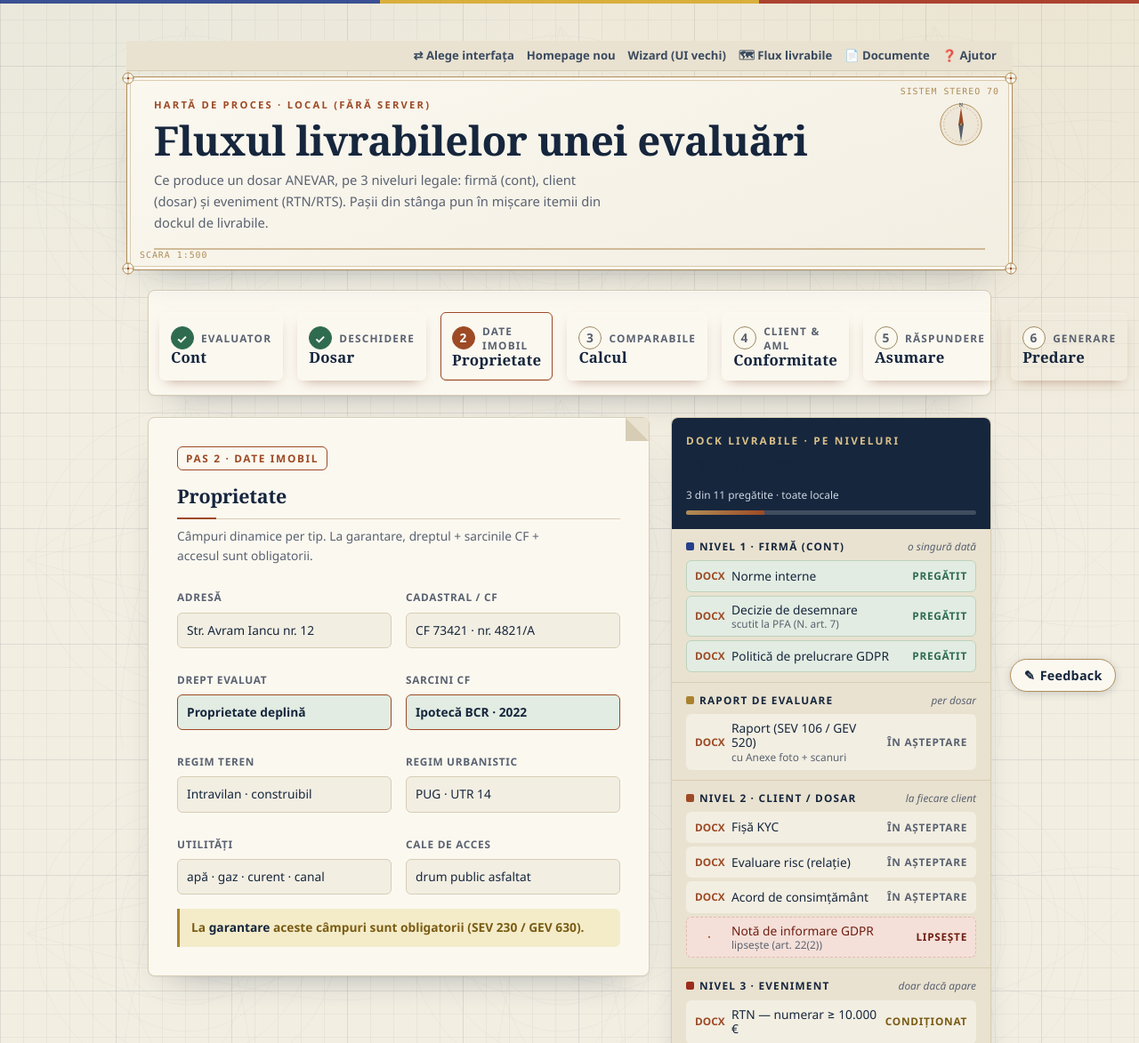
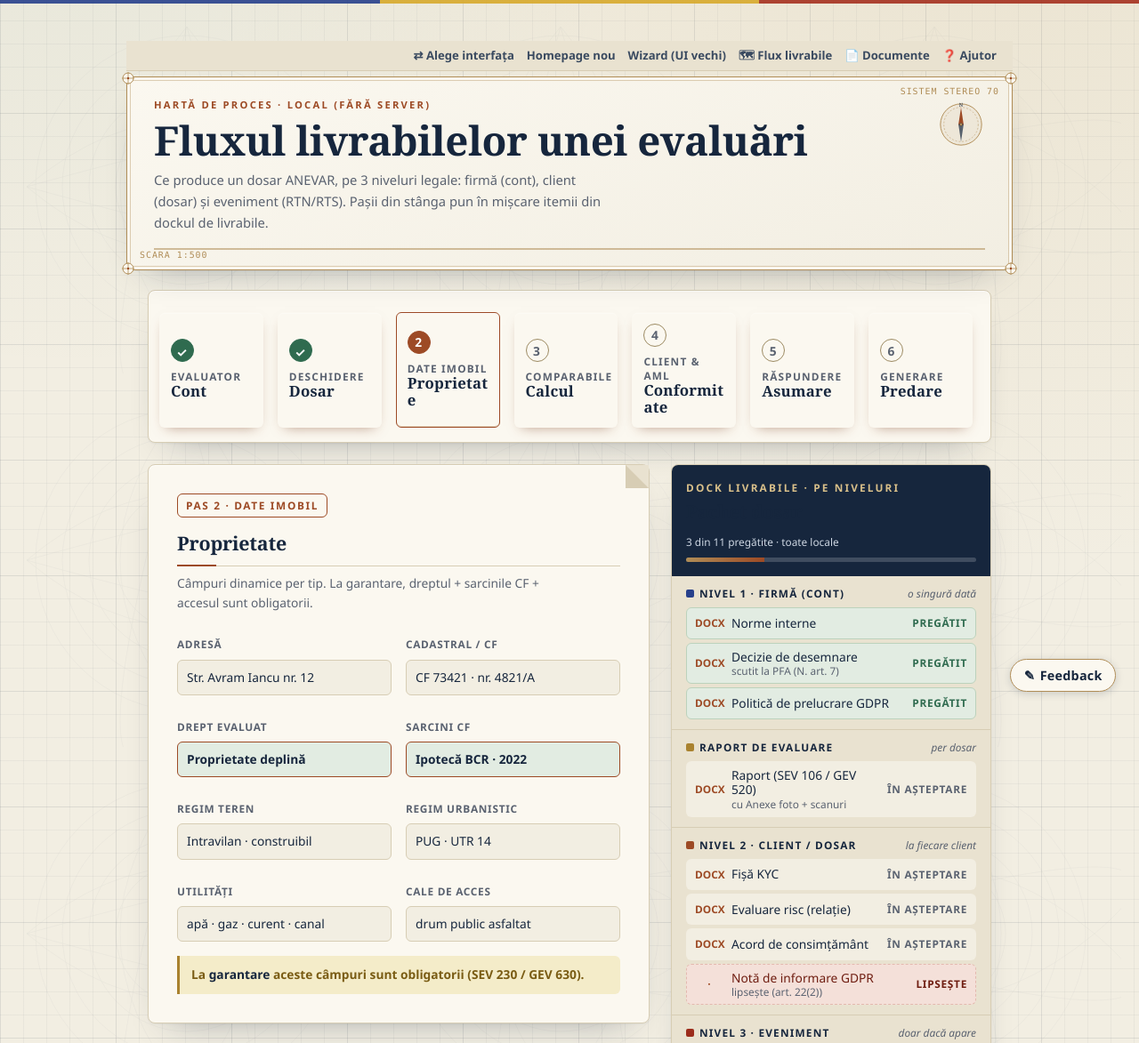
Before and after one commit to adrianserbanescu-byte/anevar, a FastAPI app: page /flux-livrabile in a window 1280 px wide. Shown: the top 1173 px of the page at 89% size. Run offline with FastAPI, Linux system fonts and the light colour scheme; data that the repository does not hold is empty.

Commit message:
Flux livrabile: fix reflow mobil (WCAG 1.4.10) — stepper minmax(0,1fr) + breakpoint 480px
Overflow orizontal la 360px (664px scroll): repeat(N,1fr) avea min implicit min-content → textul
lung forța coloane mai late. minmax(0,1fr) + repeat(2) sub 480px + overflow-wrap. Verificat axe
multi-stare (7 pași + PFA + RTN/RTS + asumat) = 0 violări; fără overflow la 360/414/768px.

Co-Authored-By: Claude Opus 4.8 <noreply@anthropic.com>

```diff
--- a/evaluare-anevar/src/evaluare/web/templates/flux_livrabile.html
+++ b/evaluare-anevar/src/evaluare/web/templates/flux_livrabile.html
@@ -9,15 +9,16 @@
 .fl-grid{display:grid;grid-template-columns:1fr 360px;gap:var(--space-5);align-items:start;margin-top:var(--space-5)}
 @media(max-width:920px){.fl-grid{grid-template-columns:1fr}}
 
-.fl-stepper{display:grid;grid-template-columns:repeat(7,1fr);gap:var(--space-2);background:var(--paper-card);
+.fl-stepper{display:grid;grid-template-columns:repeat(7,minmax(0,1fr));gap:var(--space-2);background:var(--paper-card);
   border:1px solid var(--line);border-radius:var(--radius);padding:var(--space-3);box-shadow:var(--shadow);margin-top:var(--space-4)}
-@media(max-width:760px){.fl-stepper{grid-template-columns:repeat(4,1fr)}}
+@media(max-width:760px){.fl-stepper{grid-template-columns:repeat(4,minmax(0,1fr))}}
+@media(max-width:480px){.fl-stepper{grid-template-columns:repeat(2,minmax(0,1fr))}}
 .fl-step{position:relative;text-align:left;padding:var(--space-3);border:1px solid transparent;border-radius:var(--radius-sm);
   background:transparent;cursor:pointer;font-family:var(--sans);color:inherit;transition:.18s}
 .fl-step:hover{background:var(--paper-sunk)}
-.fl-step .k{font-family:var(--sans);text-transform:uppercase;letter-spacing:.1em;font-size:var(--text-xs);color:var(--ink-faint);font-weight:600;display:flex;align-items:center;gap:var(--space-2)}
+.fl-step .k{font-family:var(--sans);text-transform:uppercase;letter-spacing:.1em;font-size:var(--text-xs);color:var(--ink-faint);font-weight:600;display:flex;align-items:center;gap:var(--space-2);flex-wrap:wrap}
 .fl-step .n{width:26px;height:26px;flex:none;border-radius:var(--radius-pill);border:1.5px solid var(--field-border);display:inline-grid;place-items:center;font-weight:700;font-size:var(--text-sm);color:var(--ink-faint);background:var(--paper-card)}
-.fl-step .t{font-family:var(--serif);font-size:1.05rem;font-weight:600;margin-top:var(--space-2);line-height:1.05;color:var(--ink)}
+.fl-step .t{font-family:var(--serif);font-size:1.05rem;font-weight:600;margin-top:var(--space-2);line-height:1.05;color:var(--ink);overflow-wrap:anywhere}
 .fl-step[aria-current="true"]{border-color:var(--sienna);background:var(--paper-card);box-shadow:var(--emboss)}
 .fl-step[aria-current="true"] .n{background:var(--sienna);border-color:var(--sienna);color:#fff}
 .fl-step.done .n{background:var(--green);border-color:var(--green);color:#fff;font-size:0}
```
